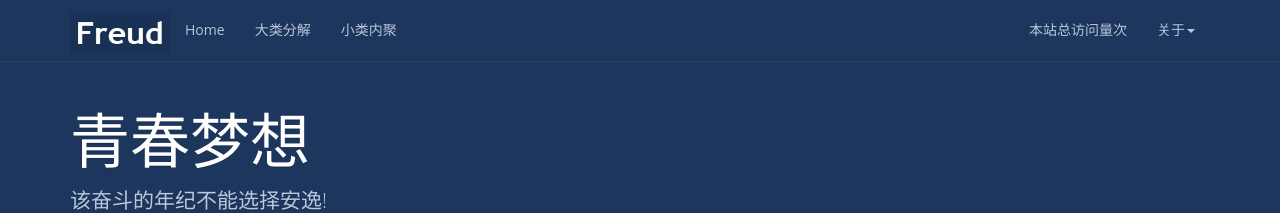
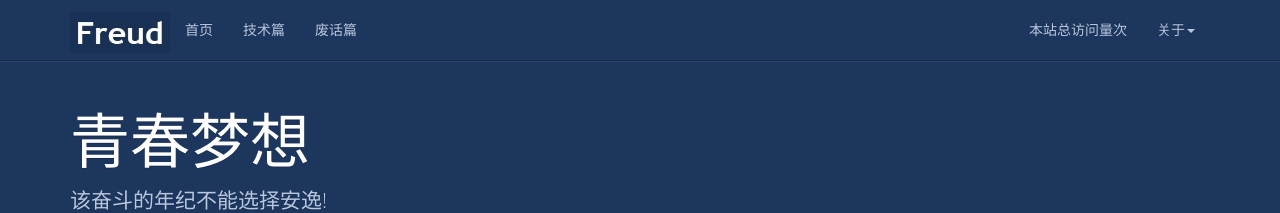
Before and after one commit to longfirefly/longfirefly.github.io, a Jekyll site: the page built from index.html, in a window 1280 px wide. Shown: the top 213 px of the page. Built offline with Jekyll 4.4.1, drawn with Linux system fonts in a browser that asks for light colours; nearby versions of some CDN libraries; a script that is not in the unit is left out; comment, search, counter and statistics services are not loaded.

Commit message:
Update header.html

```diff
--- a/_includes/header.html
+++ b/_includes/header.html
@@ -13,13 +13,13 @@
     <nav class="collapse navbar-collapse bs-navbar-collapse" role="navigation">
       <ul class="nav navbar-nav">
         <li>
-          <a href="{{ '/' | prepend: site.baseurl }}">Home</a>
+          <a href="{{ '/' | prepend: site.baseurl }}">首页</a>
         </li>
         <li>
-          <a href="{{ '/categories/' | prepend: site.baseurl }}">大类分解</a>
+          <a href="{{ '/categories/' | prepend: site.baseurl }}">技术篇</a>
         </li>
         <li>
-          <a href="{{ '/tag' | prepend: site.baseurl }}">小类内聚</a>
+          <a href="{{ '/tag' | prepend: site.baseurl }}">废话篇</a>
         </li>
       </ul>
       <ul class="nav navbar-nav navbar-right">
```
Also changed, not shown: other parts of _includes/header.html (+3 -3 lines).
